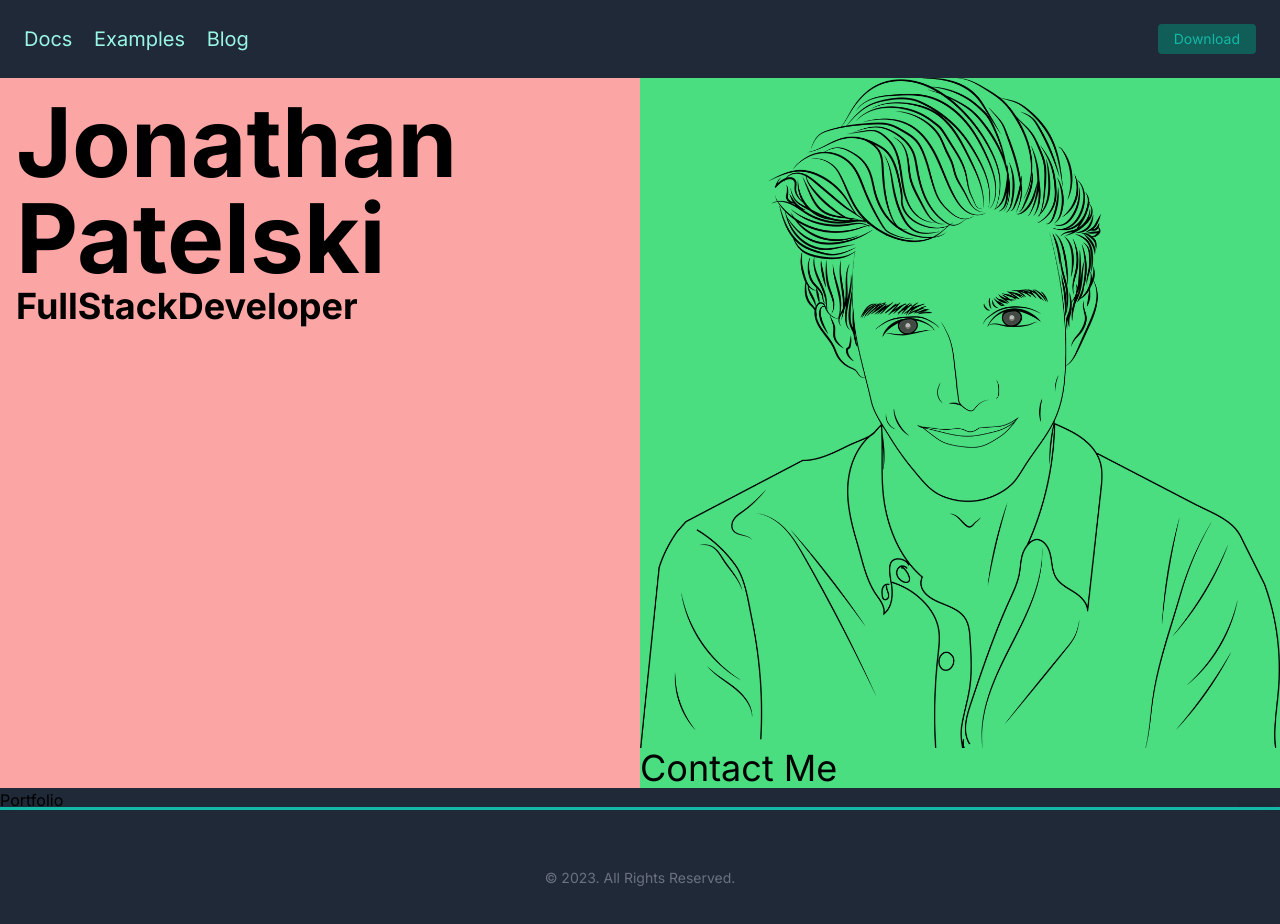
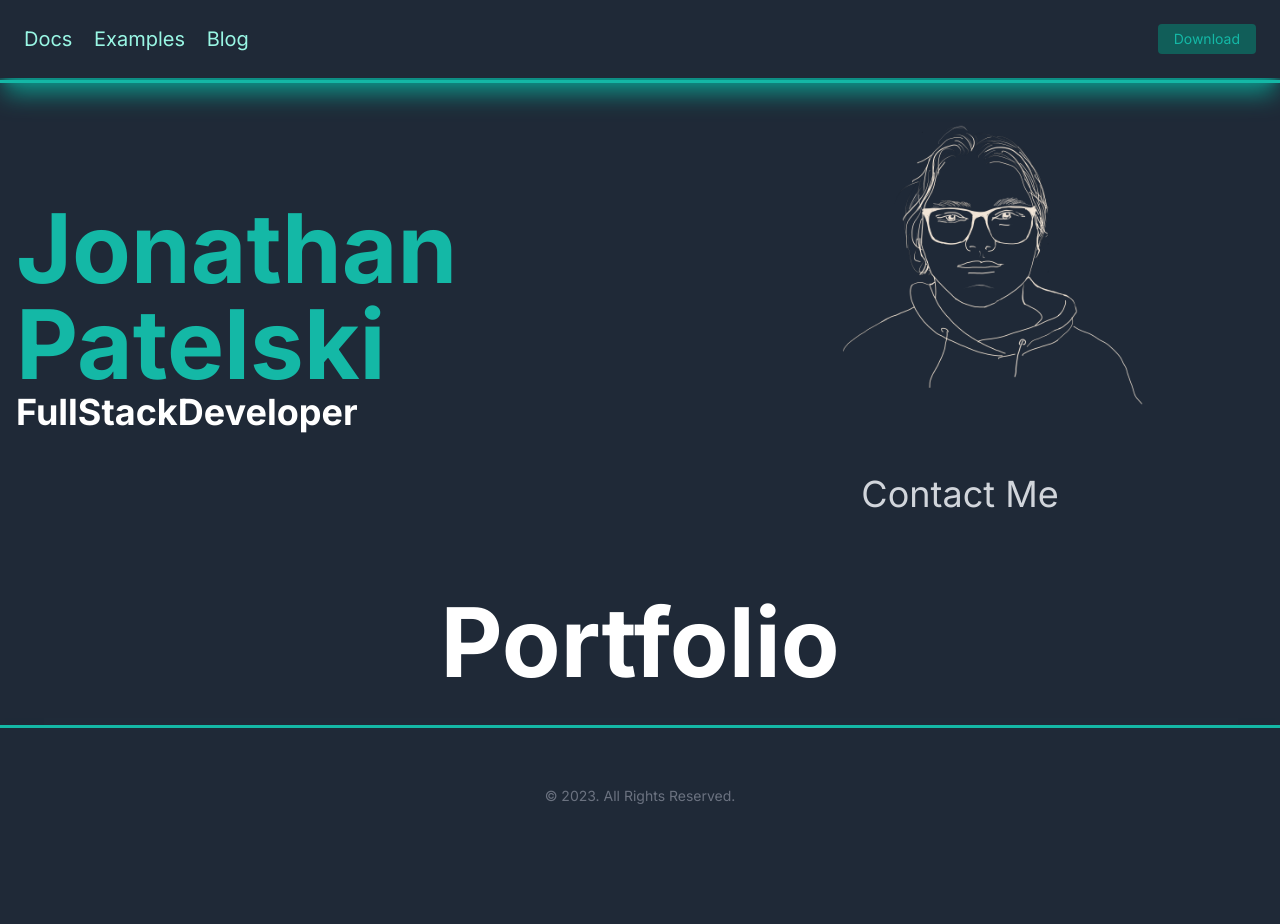
Before and after one commit to JonathanFriedePatelski/Portfolio-website, a website: page resources/views/index.html in a window 1280 px wide. After the commit the page ends 862 px from the top, so only its background shows below. Drawn offline with Linux system fonts and the light colour scheme; a web font is replaced by a local one.

Commit message:
feat: added hero

```diff
--- a/resources/views/index.html
+++ b/resources/views/index.html
@@ -1,75 +1,98 @@
 <!DOCTYPE html>
 <html lang="en">
-
   <head>
-  <meta charset="UTF-8">
-  <meta name="viewport" content="width=device-width, initial-scale=1.0">
+    <meta charset="UTF-8" />
+    <meta name="viewport" content="width=device-width, initial-scale=1.0" />
     <title>Portfolio Website</title>
-  <link rel="stylesheet" href="../css/output.css">
+    <link rel="stylesheet" href="../css/output.css" />
   </head>
 
   <body class="bg-gray-800 font-body">
     <div class="flex flex-col">
       <header>
         <nav
-        class="flex items-center justify-between flex-wrap text-teal-500  outline outline-offset-2 outline-teal-500 shadow-xl shadow-teal-600 p-6">
-        <div class="w-full block flex-grow justify-items-center lg:flex lg:items-center lg:w-auto">
+          class="flex items-center justify-between flex-wrap text-teal-500 outline outline-offset-2 outline-teal-500 shadow-xl shadow-teal-600 p-6"
+        >
+          <div
+            class="w-full block flex-grow justify-items-center lg:flex lg:items-center lg:w-auto"
+          >
             <div class="text-xl lg:flex-grow">
-            <a href="#"
-              class="block mt-4 lg:inline-block lg:mt-0 text-teal-200 hover:text-teal-300 mr-4 hover:underline">
+              <a
+                href="#"
+                class="block mt-4 lg:inline-block lg:mt-0 text-teal-200 hover:text-teal-300 mr-4 hover:underline"
+              >
                 Docs
               </a>
-            <a href="#"
-              class="block mt-4 lg:inline-block lg:mt-0 text-teal-200 hover:text-teal-300 mr-4 hover:underline">
+              <a
+                href="#"
+                class="block mt-4 lg:inline-block lg:mt-0 text-teal-200 hover:text-teal-300 mr-4 hover:underline"
+              >
                 Examples
               </a>
-            <a href="#" class="block mt-4 lg:inline-block lg:mt-0 text-teal-200 hover:text-teal-300 hover:underline">
+              <a
+                href="#"
+                class="block mt-4 lg:inline-block lg:mt-0 text-teal-200 hover:text-teal-300 hover:underline"
+              >
                 Blog
               </a>
             </div>
             <div>
-            <a href="#"
-              class="inline-block text-sm px-4 py-2 leading-none rounded bg-teal-800 text-teal-500 hover:text-teal-400 hover:bg-teal-600 hover:outline mt-4 lg:mt-0">Download</a>
+              <a
+                href="#"
+                class="inline-block text-sm px-4 py-2 leading-none rounded bg-teal-800 text-teal-500 hover:text-teal-400 hover:bg-teal-600 hover:outline mt-4 lg:mt-0"
+                >Download</a
+              >
             </div>
           </div>
         </nav>
       </header>
-    <main class=" overflow-y-auto">
+    </div>
+    <main>
       <section id="about" class="">
-        <div class="grid grid-cols-12 gap-0 w-full justify-center bg-blue-900">
-          <div class="col-span-12 md:col-span-6 lg:col-span-6 bg-red-300">
+        <div class="grid grid-cols-2 gap-0 lg:grid-cols-2 md:grid-cols-2 w-full justify-center bg-blu-900">
+          <div
+            class="bg-re-300 flex justify-center justify-items-center"
+          >
             <div class="flex flex-col justify-center items-start p-4">
-              <span class="text-8xl font-bold">Jonathan Patelski</span>
-              <span class="text-4xl font-bold">FullStackDeveloper</span>
+              <span class="text-8xl font-bold text-teal-500"
+                >Jonathan Patelski</span
+              >
+              <span class="text-4xl font-bold text-white"
+                >FullStackDeveloper</span
+              >
             </div>
           </div>
 
           <!-- Column -->
 
-          <div class="col-span-12 md:col-span-6 lg:col-span-6 justify-center bg-green-400">
-            <img class="object-contain" src="../img/boy.png" alt="Jonathan">
-            <h2 class="text-4xl"><a href="#">Contact Me</a></h2>
+          <div
+            class=" flex flex-wrap justify-center bg-gree-400"
+          >
+            <img
+              class="object-contain w-[80%] h-auto"
+              src="../img/selfportret.PNG"
+              alt="Jonathan"
+            />
+            <h2 class="text-4xl text-gray-300 p-10"><a href="#">Contact Me</a></h2>
           </div>
-
-
         </div>
       </section>
-      <section id="portfolio">
-        <h1>Portfolio</h1>
+      <section id="portfolio" class="bg-re-500">
+        <h2 class="text-8xl text-white font-bold text-center p-10">Portfolio</h2>
         <div class="container">
           <!-- item go here -->
         </div>
       </section>
     </main>
     <footer
-      class="text-teal-500  outline outline-offset-2 outline-teal-500 shadow-xl shadow-teal-600 p-6 mt-auto text-center">
+      class="text-teal-500 outline outline-offset-2 outline-teal-500 shadow-xl shadow-teal-600 p-6 mt-auto text-center"
+    >
       <div class="w-full max-w-screen-xl mx-auto p-4 md:py-8">
-
-        <span class="block text-sm text-gray-500 sm:text-center dark:text-gray-400">© 2023. All Rights Reserved.</span>
+        <span
+          class="block text-sm text-gray-500 sm:text-center dark:text-gray-400"
+          >© 2023. All Rights Reserved.</span
+        >
       </div>
     </footer>
-  </div>
-
   </body>
-
 </html>
```
Also changed, not shown: resources/css/output.css, resources/img/selfportret.PNG (added). Lines whose indentation alone changed are shown as unchanged.
